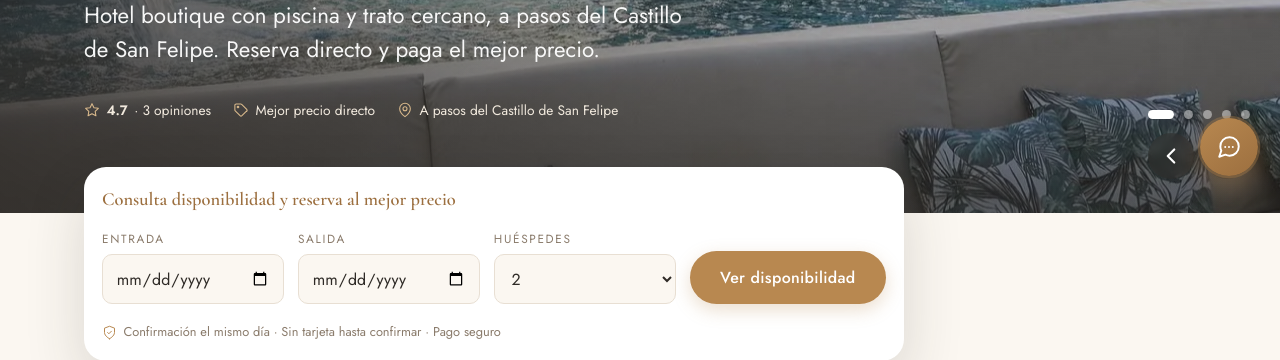
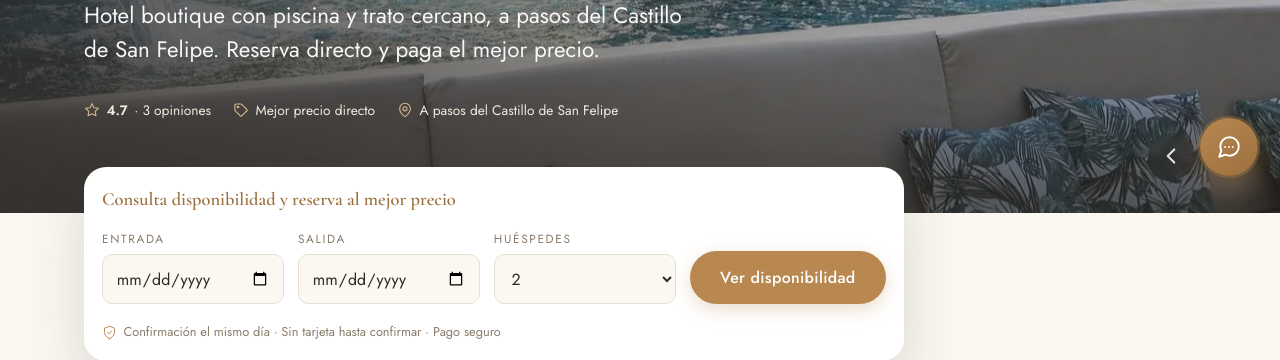
Before and after one commit to Jmyukopila/Pagina-web-casa-gracia-, a FastAPI app: page / in a window 1280 px wide. Shown: the part 602-962 px from the top of the page. Run offline with FastAPI, Linux system fonts and the light colour scheme; data comes from the database, SQL or seed files in the repository; data that the repository does not hold is empty; some libraries are stand-ins or nearby versions.

Commit message:
hero: hide dots when cursor leaves photo, show on hover

```diff
--- a/web/app/static/css/styles.css
+++ b/web/app/static/css/styles.css
@@ -109,9 +109,10 @@ section{padding:88px 0}
 .hero__nav--next{right:24px}
 .hero:hover .hero__nav,
 .hero__nav:focus-visible{opacity:1;visibility:visible}
+.hero:hover .hero__dots{opacity:1;visibility:visible}
 .hero__nav:hover{background:rgba(184,136,80,.9)}
 .hero__nav:active{transform:translateY(-50%) scale(.94)}
-@media(hover:none){.hero__nav{opacity:.85;visibility:visible}}   /* touch: keep visible */
+@media(hover:none){.hero__nav{opacity:.85;visibility:visible}.hero__dots{opacity:.85;visibility:visible}}   /* touch: keep visible */
 @media(max-width:640px){
   .hero__nav{width:42px;height:42px}
   .hero__nav--prev{left:10px}.hero__nav--next{right:10px}
@@ -247,7 +248,7 @@ section{padding:88px 0}
 .hero--editorial .hero__content{margin:0;max-width:660px;padding:40px 0 92px}
 .hero--editorial .hero__content p{margin-left:0}
 .hero--editorial .hero__nav{top:auto;bottom:34px;transform:none;width:46px;height:46px;
-  opacity:1;visibility:visible;background:rgba(46,42,38,.42)}
+  background:rgba(46,42,38,.42)}
 .hero--editorial .hero__nav--prev{left:auto;right:86px}
 .hero--editorial .hero__nav--next{right:30px}
 .hero--editorial .hero__nav:active{transform:scale(.94)}
@@ -500,7 +501,8 @@ section{padding:88px 0}
 /* Hero: load fade-in, slide dots, and a scroll-down hint. */
 .hero__content{animation:fadeUp .9s ease both}
 .hero__dots{position:absolute;left:0;right:0;bottom:26px;z-index:3;
-  display:flex;gap:10px;justify-content:center}
+  display:flex;gap:10px;justify-content:center;
+  opacity:0;visibility:hidden;transition:opacity .35s ease,visibility .35s ease}
 .hero__dot{width:9px;height:9px;border-radius:999px;border:0;cursor:pointer;padding:0;
   background:rgba(255,255,255,.45);transition:background .25s ease,width .25s ease}
 .hero__dot:hover{background:rgba(255,255,255,.8)}
```
